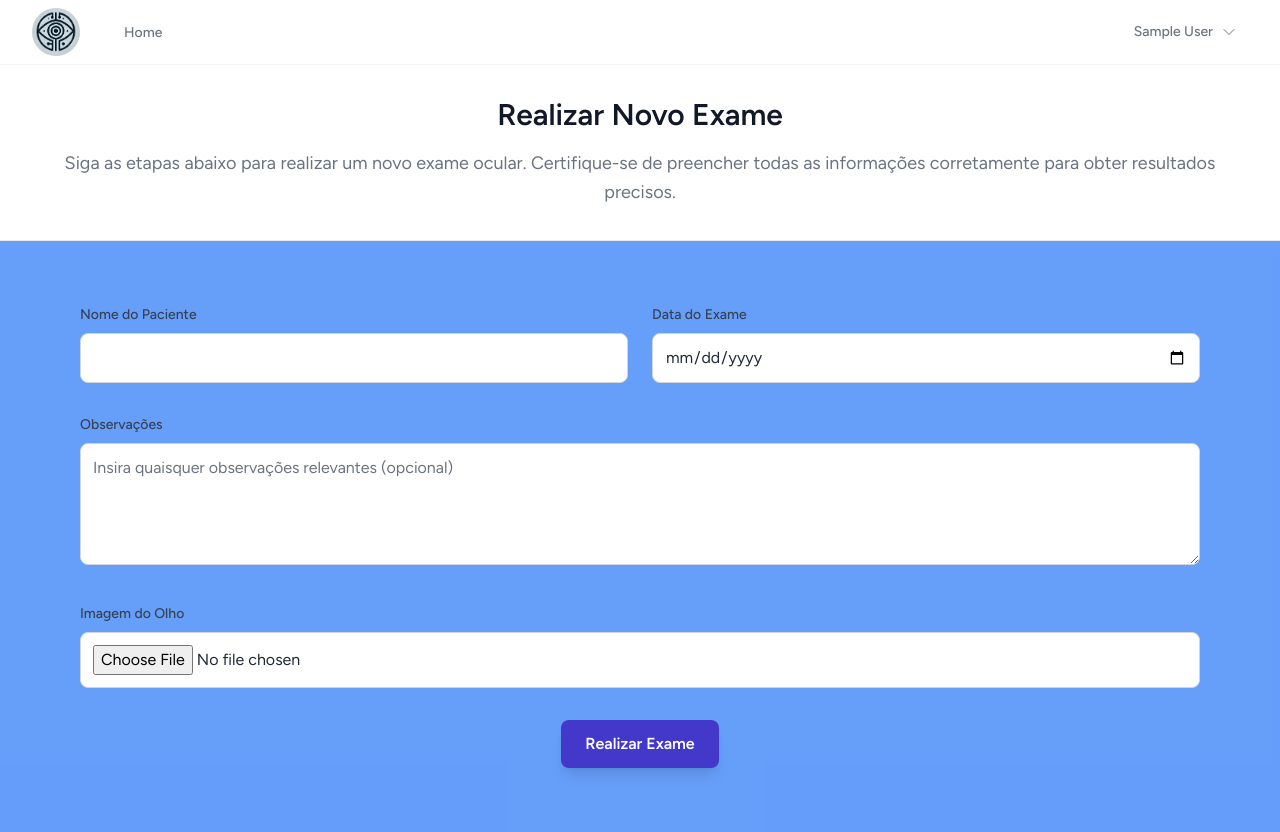
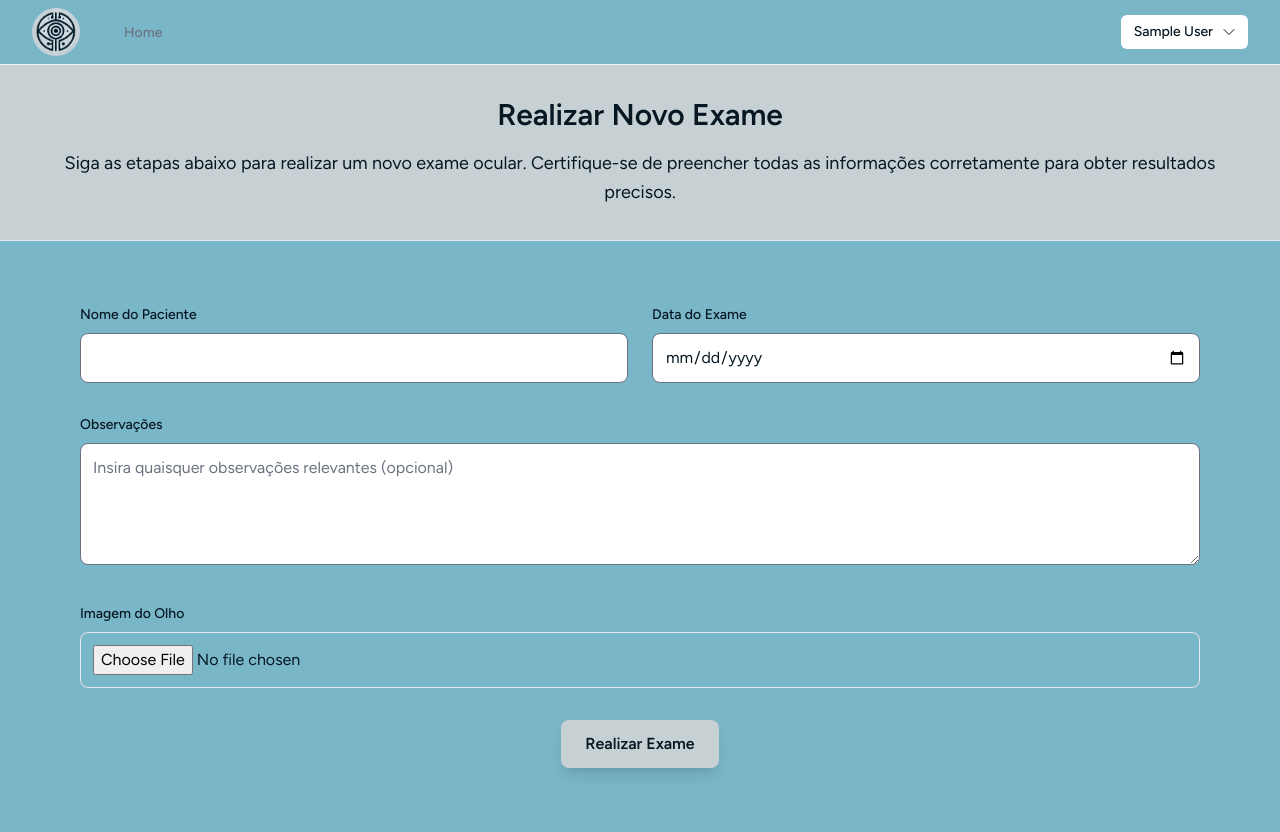
Before and after one commit to heitor2003/SysEyeID, a Laravel app: page /new-exam in a window 1280 px wide. Run offline with Laravel 12, Linux system fonts and the light colour scheme; the visitor is signed in with stand-in values (Sample User, id 1); style sheets or scripts are compiled from the project's sources; parts of the project's set-up code (start-up, migrations or seed data) failed here and were passed over; some libraries are stand-ins or nearby versions.

Commit message:
💄 style: Mudança na paleta de cores

```diff
--- a/resources/css/app.css
+++ b/resources/css/app.css
@@ -3,7 +3,7 @@
 @tailwind utilities;
 
 html, body {
-    background-color: #3a86ff;
+    background-color: #79b6c8;
     color: #061722;
 }
 
--- a/resources/views/layouts/app.blade.php
+++ b/resources/views/layouts/app.blade.php
@@ -18,16 +18,16 @@
         @livewireStyles
         <link rel="stylesheet" href="{{ mix('resources\css\app.css') }}">
     </head>
-    <body class="bg-light-background text-light-text">
+    <body class="light-background light-text">
         <x-banner />
 
-        <div class="bg-light-background text-light-text">
+        <div class="light-background light-text">
             @livewire('navigation-menu')
 
             <!-- Page Heading -->
             @if (isset($header))
-                <header class="bg-light-background text-light-text">
-                    <div class="bg-light-background text-light-text">
+                <header class="light-background light-text">
+                    <div>
                         {{ $header }}
                     </div>
                 </header>
--- a/resources/views/layouts/guest.blade.php
+++ b/resources/views/layouts/guest.blade.php
@@ -18,7 +18,7 @@
         @livewireStyles
     </head>
     <body>
-        <div class="bg-light-background text-light-text">
+        <div class="water-blue-background light-text">
             {{ $slot }}
         </div>
 
--- a/resources/views/navigation-menu.blade.php
+++ b/resources/views/navigation-menu.blade.php
@@ -1,4 +1,4 @@
-<nav x-data="{ open: false }" class="bg-white dark:bg-gray-800 border-b border-gray-100 dark:border-gray-700">
+<nav x-data="{ open: false }" class="water-blue-background light-text border-b border-gray-100">
     <!-- Primary Navigation Menu -->
     <div class="max-w-7xl mx-auto px-4 sm:px-6 lg:px-8">
         <div class="flex justify-between h-16">
@@ -6,12 +6,12 @@
                 <!-- Logo -->
                 <div class="shrink-0 flex items-center">
                     <a href="{{ route('dashboard') }}">
-                    <img src="{{ asset('images/syseyeidLogo.png') }}" class="h-12 w-auto rounded-full" />
+                        <img src="{{ asset('images/syseyeidLogo.png') }}" class="h-12 w-auto rounded-full" />
                     </a>
                 </div>
 
                 <!-- Navigation Links -->
-                <div class="hidden space-x-8 sm:-my-px sm:ms-10 sm:flex">
+                <div class="light-text hidden space-x-8 sm:-my-px sm:ms-10 sm:flex">
                     <x-nav-link href="{{ route('dashboard') }}" :active="request()->routeIs('dashboard')">
                         {{ __('Home') }}
                     </x-nav-link>
@@ -25,9 +25,8 @@
                         <x-dropdown align="right" width="60">
                             <x-slot name="trigger">
                                 <span class="inline-flex rounded-md">
-                                    <button type="button" class="inline-flex items-center px-3 py-2 border border-transparent text-lg leading-4 font-medium rounded-md text-gray-500 dark:text-gray-400 bg-white dark:bg-gray-800 hover:text-gray-700 dark:hover:text-gray-300 focus:outline-none focus:bg-gray-50 dark:focus:bg-gray-700 active:bg-gray-50 dark:active:bg-gray-700 transition ease-in-out duration-150">
+                                    <button type="button" class="inline-flex items-center px-3 py-2 border border-transparent text-lg leading-4 font-medium rounded-md light-text bg-white hover:text-gray-700 focus:outline-none focus:bg-gray-50 active:bg-gray-50 transition ease-in-out duration-150">
                                         {{ Auth::user()->currentTeam->name }}
-
                                         <svg class="ms-2 -me-0.5 h-4 w-4" xmlns="http://www.w3.org/2000/svg" fill="none" viewBox="0 0 24 24" stroke-width="1.5" stroke="currentColor">
                                             <path stroke-linecap="round" stroke-linejoin="round" d="M8.25 15L12 18.75 15.75 15m-7.5-6L12 5.25 15.75 9" />
                                         </svg>
@@ -55,7 +54,7 @@
 
                                     <!-- Team Switcher -->
                                     @if (Auth::user()->allTeams()->count() > 1)
-                                        <div class="border-t border-gray-200 dark:border-gray-600"></div>
+                                        <div class="border-t border-gray-200"></div>
 
                                         <div class="block px-4 py-2 text-xs text-gray-400">
                                             {{ __('Switch Teams') }}
@@ -81,9 +80,8 @@
                                 </button>
                             @else
                                 <span class="inline-flex rounded-md">
-                                    <button type="button" class="inline-flex items-center px-3 py-2 border border-transparent text-sm leading-4 font-medium rounded-md text-gray-500 dark:text-gray-400 bg-white dark:bg-gray-800 hover:text-gray-700 dark:hover:text-gray-300 focus:outline-none focus:bg-gray-50 dark:focus:bg-gray-700 active:bg-gray-50 dark:active:bg-gray-700 transition ease-in-out duration-150">
+                                    <button type="button" class="inline-flex items-center px-3 py-2 border border-transparent text-sm leading-4 font-medium rounded-md light-text bg-white hover:text-gray-700 focus:outline-none focus:bg-gray-50 active:bg-gray-50 transition ease-in-out duration-150">
                                         {{ Auth::user()->name }}
-
                                         <svg class="ms-2 -me-0.5 h-4 w-4" xmlns="http://www.w3.org/2000/svg" fill="none" viewBox="0 0 24 24" stroke-width="1.5" stroke="currentColor">
                                             <path stroke-linecap="round" stroke-linejoin="round" d="M19.5 8.25l-7.5 7.5-7.5-7.5" />
                                         </svg>
@@ -108,7 +106,7 @@
                                 </x-dropdown-link>
                             @endif
 
-                            <div class="border-t border-gray-200 dark:border-gray-600"></div>
+                            <div class="border-t border-gray-200"></div>
 
                             <!-- Authentication -->
                             <form method="POST" action="{{ route('logout') }}" x-data>
@@ -126,7 +124,7 @@
 
             <!-- Hamburger -->
             <div class="-me-2 flex items-center sm:hidden">
-                <button @click="open = ! open" class="inline-flex items-center justify-center p-2 rounded-md text-gray-400 dark:text-gray-500 hover:text-gray-500 dark:hover:text-gray-400 hover:bg-gray-100 dark:hover:bg-gray-900 focus:outline-none focus:bg-gray-100 dark:focus:bg-gray-900 focus:text-gray-500 dark:focus:text-gray-400 transition duration-150 ease-in-out">
+                <button @click="open = ! open" class="inline-flex items-center justify-center p-2 rounded-md light-text hover:bg-gray-100 focus:bg-gray-100 transition duration-150 ease-in-out">
                     <svg class="h-6 w-6" stroke="currentColor" fill="none" viewBox="0 0 24 24">
                         <path :class="{'hidden': open, 'inline-flex': ! open }" class="inline-flex" stroke-linecap="round" stroke-linejoin="round" stroke-width="2" d="M4 6h16M4 12h16M4 18h16" />
                         <path :class="{'hidden': ! open, 'inline-flex': open }" class="hidden" stroke-linecap="round" stroke-linejoin="round" stroke-width="2" d="M6 18L18 6M6 6l12 12" />
@@ -136,84 +134,9 @@
         </div>
     </div>
 
-    <!-- Responsive Navigation Menu -->
-    <div :class="{'block': open, 'hidden': ! open}" class="hidden sm:hidden">
-        <div class="pt-2 pb-3 space-y-1">
-            <x-responsive-nav-link href="{{ route('dashboard') }}" :active="request()->routeIs('dashboard')">
-                {{ __('Dashboard') }}
-            </x-responsive-nav-link>
-        </div>
-
-        <!-- Responsive Settings Options -->
-        <div class="pt-4 pb-1 border-t border-gray-200 dark:border-gray-600">
-            <div class="flex items-center px-4">
-                @if (Laravel\Jetstream\Jetstream::managesProfilePhotos())
-                    <div class="shrink-0 me-3">
-                        <img class="h-10 w-10 rounded-full object-cover" src="{{ Auth::user()->profile_photo_url }}" alt="{{ Auth::user()->name }}" />
-                    </div>
-                @endif
-
-                <div>
-                    <div class="font-medium text-base text-gray-800 dark:text-gray-200">{{ Auth::user()->name }}</div>
-                    <div class="font-medium text-sm text-gray-500">{{ Auth::user()->email }}</div>
-                </div>
-            </div>
-
-            <div class="mt-3 space-y-1">
-                <!-- Account Management -->
-                <x-responsive-nav-link href="{{ route('profile.show') }}" :active="request()->routeIs('profile.show')">
-                    {{ __('Profile') }}
-                </x-responsive-nav-link>
-
-                @if (Laravel\Jetstream\Jetstream::hasApiFeatures())
-                    <x-responsive-nav-link href="{{ route('api-tokens.index') }}" :active="request()->routeIs('api-tokens.index')">
-                        {{ __('API Tokens') }}
-                    </x-responsive-nav-link>
-                @endif
-
-                <!-- Authentication -->
-                <form method="POST" action="{{ route('logout') }}" x-data>
-                    @csrf
-
-                    <x-responsive-nav-link href="{{ route('logout') }}"
-                                   @click.prevent="$root.submit();">
-                        {{ __('Log Out') }}
-                    </x-responsive-nav-link>
-                </form>
-
-                <!-- Team Management -->
-                @if (Laravel\Jetstream\Jetstream::hasTeamFeatures())
-                    <div class="border-t border-gray-200 dark:border-gray-600"></div>
-
-                    <div class="block px-4 py-2 text-xs text-gray-400">
-                        {{ __('Manage Team') }}
-                    </div>
-
-                    <!-- Team Settings -->
-                    <x-responsive-nav-link href="{{ route('teams.show', Auth::user()->currentTeam->id) }}" :active="request()->routeIs('teams.show')">
-                        {{ __('Team Settings') }}
-                    </x-responsive-nav-link>
-
-                    @can('create', Laravel\Jetstream\Jetstream::newTeamModel())
-                        <x-responsive-nav-link href="{{ route('teams.create') }}" :active="request()->routeIs('teams.create')">
-                            {{ __('Create New Team') }}
-                        </x-responsive-nav-link>
-                    @endcan
-
-                    <!-- Team Switcher -->
-                    @if (Auth::user()->allTeams()->count() > 1)
-                        <div class="border-t border-gray-200 dark:border-gray-600"></div>
-
-                        <div class="block px-4 py-2 text-xs text-gray-400">
-                            {{ __('Switch Teams') }}
-                        </div>
-
-                        @foreach (Auth::user()->allTeams() as $team)
-                            <x-switchable-team :team="$team" component="responsive-nav-link" />
-                        @endforeach
-                    @endif
-                @endif
-            </div>
-        </div>
-    </div>
+    <style>
+        .light-background { background-color: #c7d1d4; }
+        .water-blue-background { background-color: #79b6c8; }
+        .light-text { color: #061722; }
+    </style>
 </nav>
--- a/resources/views/new-exam.blade.php
+++ b/resources/views/new-exam.blade.php
@@ -1,51 +1,51 @@
 <x-app-layout>
-    <div class="p-6 lg:p-8 bg-white dark:bg-gray-800 dark:bg-gradient-to-bl dark:from-gray-700/50 dark:via-transparent border-b border-gray-200 dark:border-gray-700">
-        <h1 class="text-3xl font-bold text-gray-900 dark:text-white text-center">Realizar Novo Exame</h1>
-        <p class="mt-4 text-lg text-gray-500 dark:text-gray-400 leading-relaxed text-center">
+    <div class="p-6 lg:p-8 bg-light-yellow dark:bg-water-blue-background border-b border-light-green dark:border-dark-blue">
+        <h1 class="text-3xl font-bold text-dark-blue dark:text-light-yellow text-center">Realizar Novo Exame</h1>
+        <p class="mt-4 text-lg text-dark-green dark:text-light-green leading-relaxed text-center">
             Siga as etapas abaixo para realizar um novo exame ocular. Certifique-se de preencher todas as informações corretamente para obter resultados precisos.
         </p>
     </div>
 
-    <div class="bg-gray-200 dark:bg-gray-800 bg-opacity-25 py-8 px-6 lg:px-20">
+    <div class="water-blue-background bg-opacity-25 py-8 px-6 lg:px-20">
         <form id="exame-form" action="{{ route('processar-exame') }}" method="POST" enctype="multipart/form-data" class="space-y-8">
             @csrf
             <div class="grid grid-cols-1 md:grid-cols-2 gap-6">
                 <!-- Informações do Paciente -->
                 <div>
-                    <label for="nome-paciente" class="block text-sm font-medium text-gray-700 dark:text-gray-300">
+                    <label for="nome-paciente" class="block text-sm font-medium text-dark-blue dark:text-light-yellow">
                         Nome do Paciente
                     </label>
                     <input type="text" id="nome-paciente" name="nome_paciente" required
-                        class="mt-2 w-full p-3 bg-white dark:bg-gray-900 text-gray-800 dark:text-gray-300 border border-gray-300 dark:border-gray-700 rounded-lg focus:ring-indigo-500 focus:border-indigo-500">
+                        class="mt-2 w-full p-3 bg-light-yellow dark:bg-dark-blue text-dark-blue dark:text-light-yellow border border-light-green dark:border-dark-green rounded-lg focus:ring-light-green focus:border-light-green">
                 </div>
 
                 <!-- Data do Exame -->
                 <div>
-                    <label for="data-exame" class="block text-sm font-medium text-gray-700 dark:text-gray-300">
+                    <label for="data-exame" class="block text-sm font-medium text-dark-blue dark:text-light-yellow">
                         Data do Exame
                     </label>
                     <input type="date" id="data-exame" name="data_exame" required
-                        class="mt-2 w-full p-3 bg-white dark:bg-gray-900 text-gray-800 dark:text-gray-300 border border-gray-300 dark:border-gray-700 rounded-lg focus:ring-indigo-500 focus:border-indigo-500">
+                        class="mt-2 w-full p-3 bg-light-yellow dark:bg-dark-blue text-dark-blue dark:text-light-yellow border border-light-green dark:border-dark-green rounded-lg focus:ring-light-green focus:border-light-green">
                 </div>
             </div>
 
             <!-- Observações -->
             <div>
-                <label for="observacoes" class="block text-sm font-medium text-gray-700 dark:text-gray-300">
+                <label for="observacoes" class="block text-sm font-medium text-dark-blue dark:text-light-yellow">
                     Observações
                 </label>
                 <textarea id="observacoes" name="observacoes" rows="4"
-                    class="mt-2 w-full p-3 bg-white dark:bg-gray-900 text-gray-800 dark:text-gray-300 border border-gray-300 dark:border-gray-700 rounded-lg focus:ring-indigo-500 focus:border-indigo-500"
+                    class="mt-2 w-full p-3 bg-light-yellow dark:bg-dark-blue text-dark-blue dark:text-light-yellow border border-light-green dark:border-dark-green rounded-lg focus:ring-light-green focus:border-light-green"
                     placeholder="Insira quaisquer observações relevantes (opcional)"></textarea>
             </div>
 
             <!-- Campo para Enviar a Imagem do Olho -->
             <div>
-                <label for="imagem-olho" class="block text-sm font-medium text-gray-700 dark:text-gray-300">
+                <label for="imagem-olho" class="block text-sm font-medium text-dark-blue dark:text-light-yellow">
                     Imagem do Olho
                 </label>
                 <input type="file" id="imagem-olho" name="imagem_olho" accept="image/*" required
-                    class="mt-2 w-full p-3 bg-white dark:bg-gray-900 text-gray-800 dark:text-gray-300 border border-gray-300 dark:border-gray-700 rounded-lg focus:ring-indigo-500 focus:border-indigo-500">
+                    class="mt-2 w-full p-3 bg-light-yellow dark:bg-dark-blue text-dark-blue dark:text-light-yellow border border-light-green dark:border-dark-green rounded-lg focus:ring-light-green focus:border-light-green">
             </div>
 
             <input type="hidden" id="resultado-api" name="resultado_api">
@@ -53,13 +53,13 @@
             <!-- Botão para Invocar API -->
             <div class="mt-6 flex justify-center">
                 <button type="button" id="invoke-api-button"
-                    class="px-6 py-3 bg-indigo-700 text-white font-semibold rounded-lg hover:bg-indigo-600 focus:ring-4 focus:ring-indigo-500 focus:outline-none shadow-lg">
+                    class="px-6 py-3 light-background text-light-yellow dark:text-dark-blue font-semibold rounded-lg hover:bg-dark-green dark:hover:bg-water-blue-background focus:ring-4 focus:ring-light-green focus:outline-none shadow-lg">
                     Realizar Exame
                 </button>
             </div>
 
             <!-- Div para exibir a resposta da API -->
-            <div id="api-response" class="mt-4 text-lg text-gray-800 dark:text-gray-200 text-center font-semibold"></div>
+            <div id="api-response" class="mt-4 text-lg text-dark-blue dark:text-light-yellow text-center font-semibold"></div>
         </form>
     </div>
 
--- a/resources/views/policy.blade.php
+++ b/resources/views/policy.blade.php
@@ -1,11 +1,11 @@
 <x-guest-layout>
-    <div class="pt-4 bg-gray-100 dark:bg-gray-900">
+    <div class="pt-4 water-blue-background">
         <div class="min-h-screen flex flex-col items-center pt-6 sm:pt-0">
             <div>
                 <x-authentication-card-logo />
             </div>
 
-            <div class="w-full sm:max-w-2xl mt-6 p-6 bg-white dark:bg-gray-800 shadow-md overflow-hidden sm:rounded-lg prose dark:prose-invert">
+            <div class="w-full sm:max-w-2xl mt-6 p-6 bg-light-yellow dark:bg-dark-blue shadow-md overflow-hidden sm:rounded-lg prose dark:prose-invert text-dark-blue dark:text-light-yellow">
                 {!! $policy !!}
             </div>
         </div>
--- a/resources/views/terms.blade.php
+++ b/resources/views/terms.blade.php
@@ -5,7 +5,7 @@
                 <x-authentication-card-logo />
             </div>
 
-            <div class="w-full sm:max-w-2xl mt-6 p-6 bg-white dark:bg-gray-800 shadow-md overflow-hidden sm:rounded-lg prose dark:prose-invert">
+            <div class="w-full sm:max-w-2xl mt-6 p-6 bg-white 0 shadow-md overflow-hidden sm:rounded-lg prose dark:prose-invert">
                 {!! $terms !!}
             </div>
         </div>
--- a/tailwind.config.js
+++ b/tailwind.config.js
@@ -22,10 +22,10 @@ export default {
                 'navy-blue': '#0A2239',
                 'teal-Blue': '#1F5D83',
                 'aqua-green': '#6AB8A5',
-                'light-sky-blue': '#A6E1FA',
                 'light-gray': '#E0E0E0',
 
-                'light-background': '#3a86ff',
+                'light-background': '#79b6c8',
+                'water-blue-background': '#c7d1d4',
                 'light-text': '#061722'
             }
         },
```
Also changed, not shown: resources/views/check-exam.blade.php (+16 -10 lines), resources/views/components/welcome.blade.php (+11 -11 lines), resources/views/dashboard.blade.php (+7 -3 lines), resources/views/resultado-exame.blade.php (+11 -13 lines), resources/views/welcome.blade.php (+23 -19 lines).
